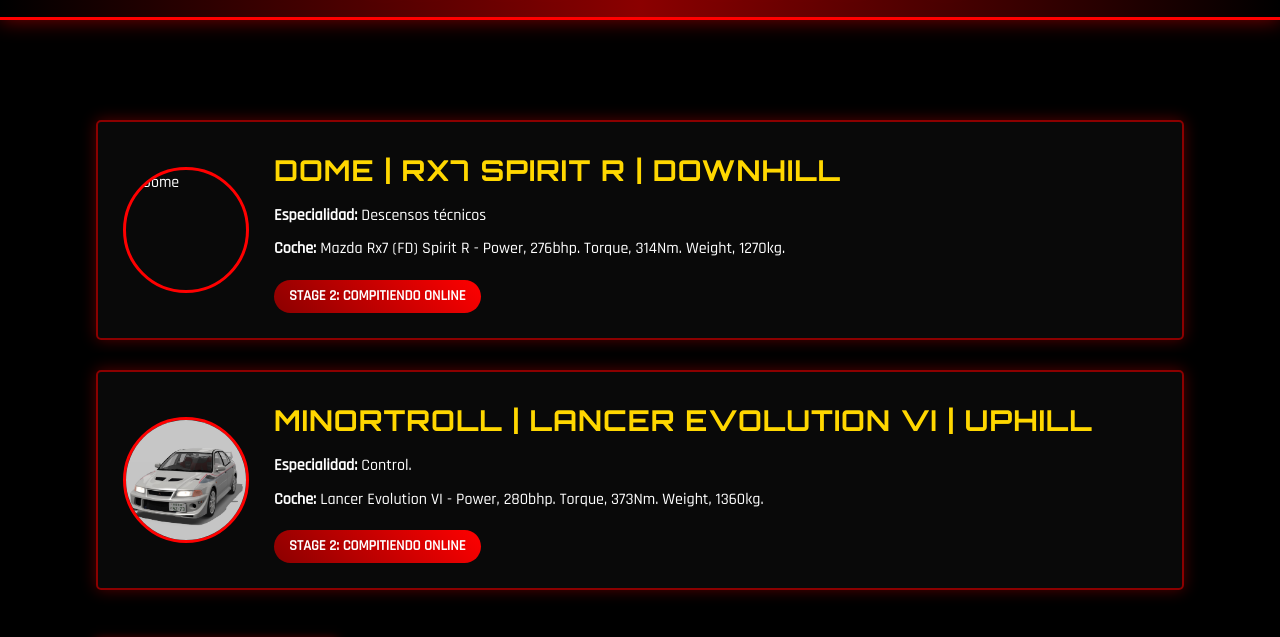
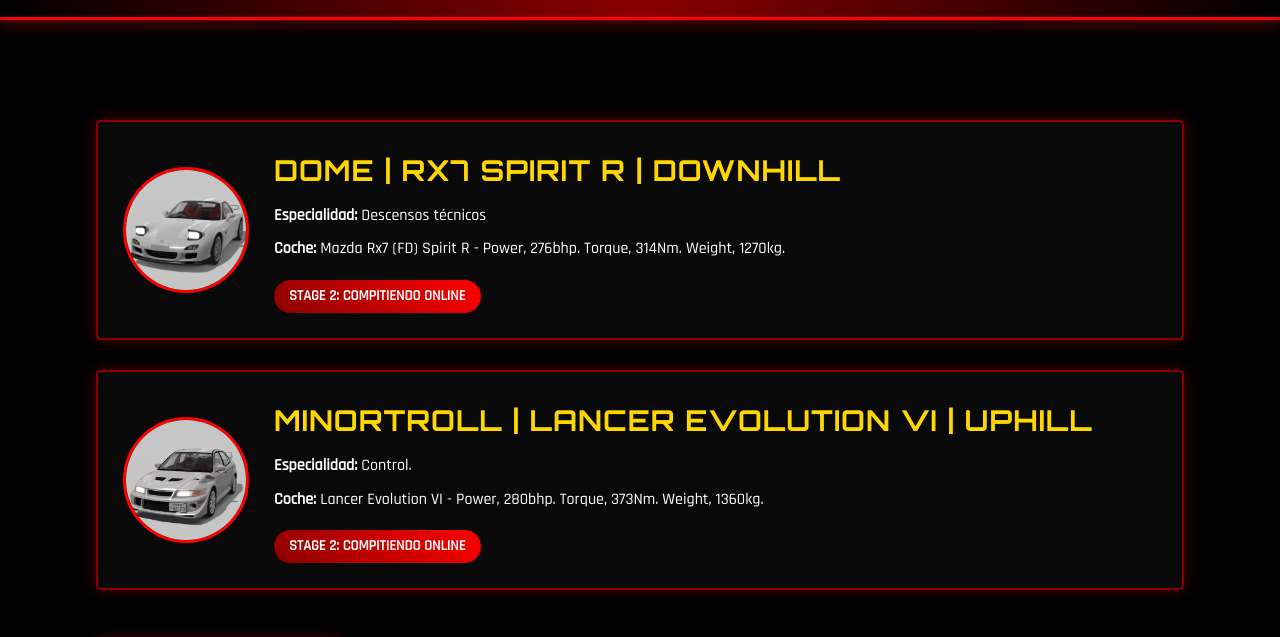
Before and after one commit to ProjectZspain/ProjectZspain.github.io, a plain HTML site: page pilotos.html in a window 1280 px wide. Shown: the part 120-757 px from the top of the page. Drawn offline with Linux system fonts and the light colour scheme.

Commit message:
pilotos.html

```diff
--- a/pilotos.html
+++ b/pilotos.html
@@ -147,7 +147,7 @@
     <div class="container">
         <!-- Tu ficha -->
         <div class="piloto">
-            <img src="DomeRx7" alt="Dome">
+            <img src="DomeRx7.jpg" alt="Dome">
             <div class="piloto-info">
                 <h2>DOME | Rx7 Spirit R | Downhill</h2>
                 <p><strong>Especialidad:</strong> Descensos técnicos</p>
```
